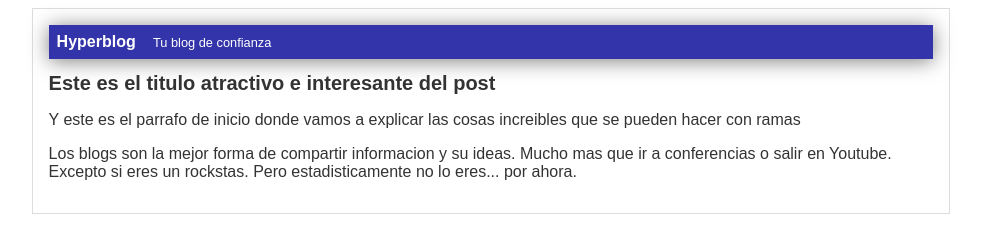
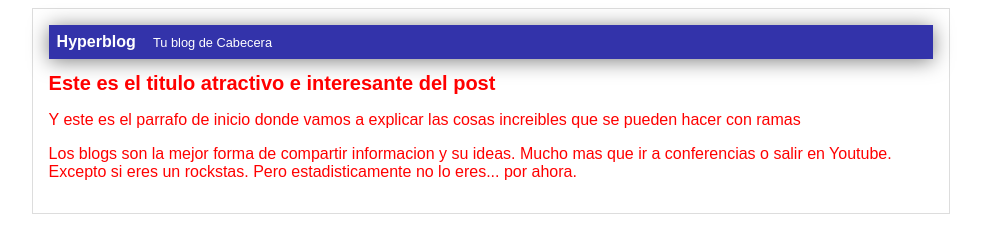
Before and after one commit to juliaramire/google_clone, a plain HTML site: page blogpost.html in a window 1280 px wide. Shown: the whole page, without its empty margins (149-1130 px from the left). Drawn offline with Linux system fonts and the light colour scheme.

Commit message:
Modifique la cabecera y el color del texto

```diff
--- a/blogpost.html
+++ b/blogpost.html
@@ -10,7 +10,7 @@
     <div id="container">
         <div id="cabecera">
             Hyperblog
-            <span id="tagline">Tu blog de confianza</span>
+            <span id="tagline">Tu blog de Cabecera</span>
         </div>
         <div id="post">
             <h1> Este es el titulo atractivo e interesante del post</h1>
--- a/css/estilos.css
+++ b/css/estilos.css
@@ -1,5 +1,5 @@
  body
- {color:#333;
+ {color:red;
    text-align: center;
    font-family: "Arial";
    font-size: 16px;
```
